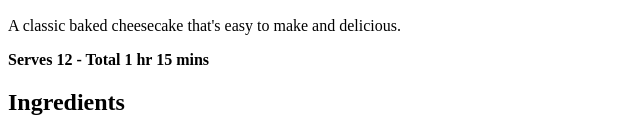
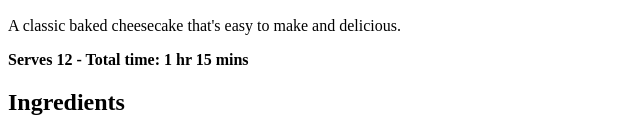
Before and after one commit to donovak/odin-recipes, a plain HTML site: page recipes/cheesecake.html in a window 1280 px wide. Shown: the part 601-737 px from the top of the page, 0-640 px from the left. Drawn offline with Linux system fonts and the light colour scheme.

Commit message:
Edit cheesecake recipe

```diff
--- a/recipes/cheesecake.html
+++ b/recipes/cheesecake.html
@@ -9,7 +9,7 @@
         <img src="../images/bkdchs.jpg" alt="a baked cheesecake topped with fruits">
         <h2>Description</h2>
         <p>A classic baked cheesecake that's easy to make and delicious.</p>
-        <p><strong>Serves 12 - Total 1 hr 15 mins</strong></p>
+        <p><strong>Serves 12 - Total time: 1 hr 15 mins</strong></p>
         <h2>Ingredients</h2>
         <ul>
             <li>200g plain biscuit</li>
```
